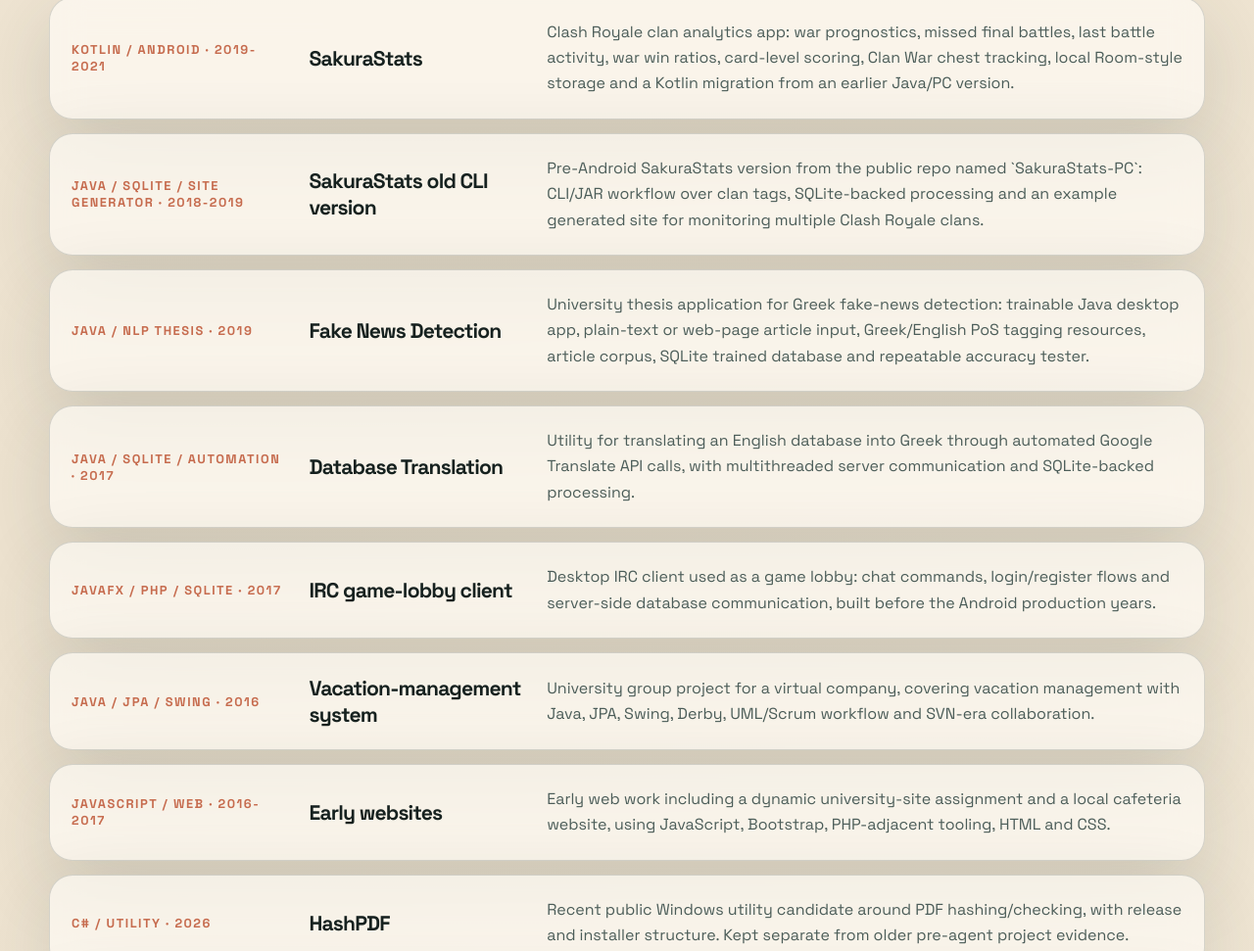
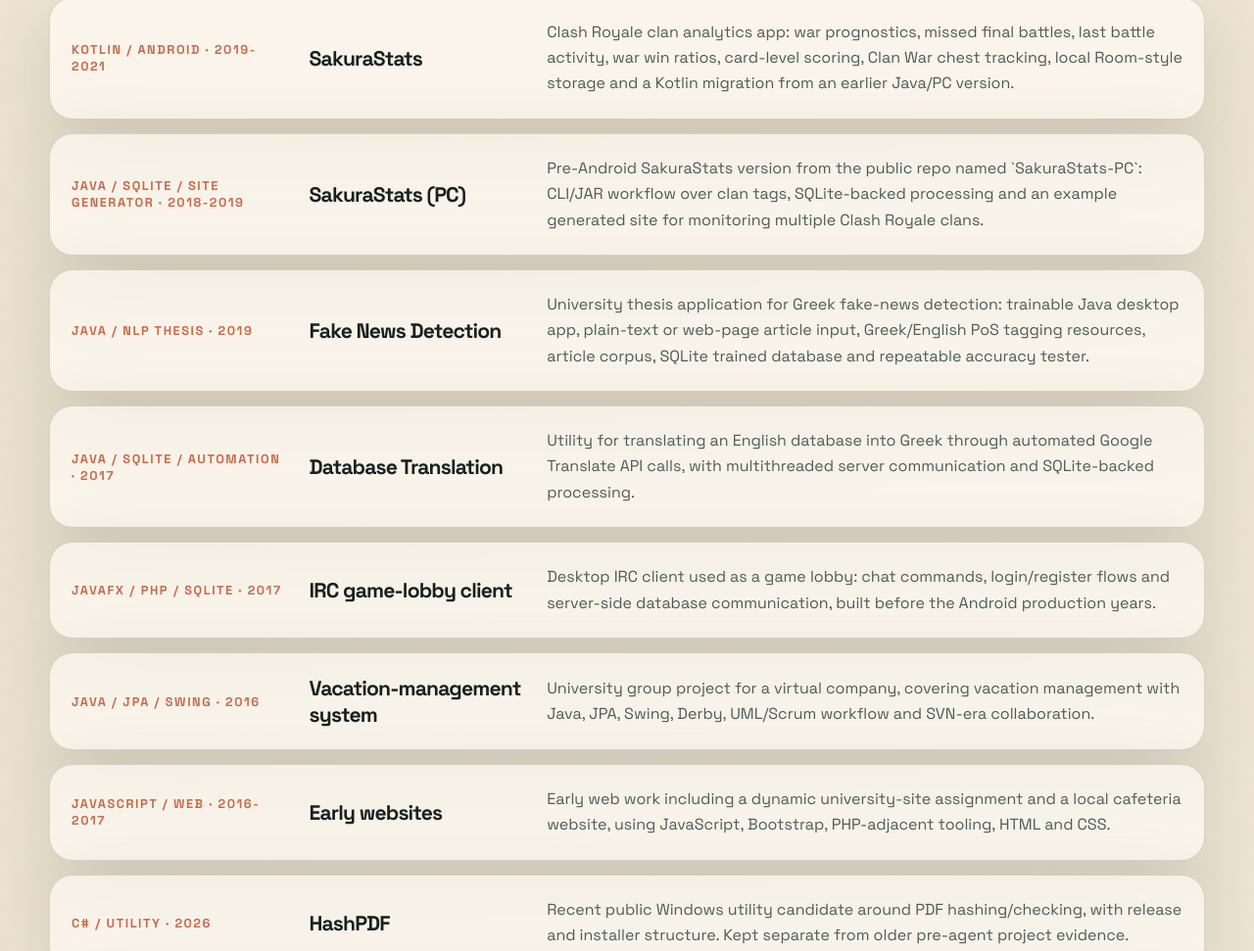
Before and after one commit to rtsketo/portfolio, a plain HTML site: page public/index.html in a window 1280 px wide. Shown: the part 6771-7742 px from the top of the page at 98% size. Drawn offline with Linux system fonts and the light colour scheme.

Commit message:
Rename SakuraStats PC card

```diff
--- a/public/index.html
+++ b/public/index.html
@@ -396,7 +396,7 @@
 
           <a class="project-card reveal" href="https://github.com/rtsketo/SakuraStats-PC" rel="noopener" target="_blank">
             <span>Java / SQLite / Site generator · 2018-2019</span>
-            <h3>SakuraStats old CLI version</h3>
+            <h3>SakuraStats (PC)</h3>
             <p>Pre-Android SakuraStats version from the public repo named `SakuraStats-PC`: CLI/JAR workflow over clan tags, SQLite-backed processing and an example generated site for monitoring multiple Clash Royale clans.</p>
           </a>
 
```
